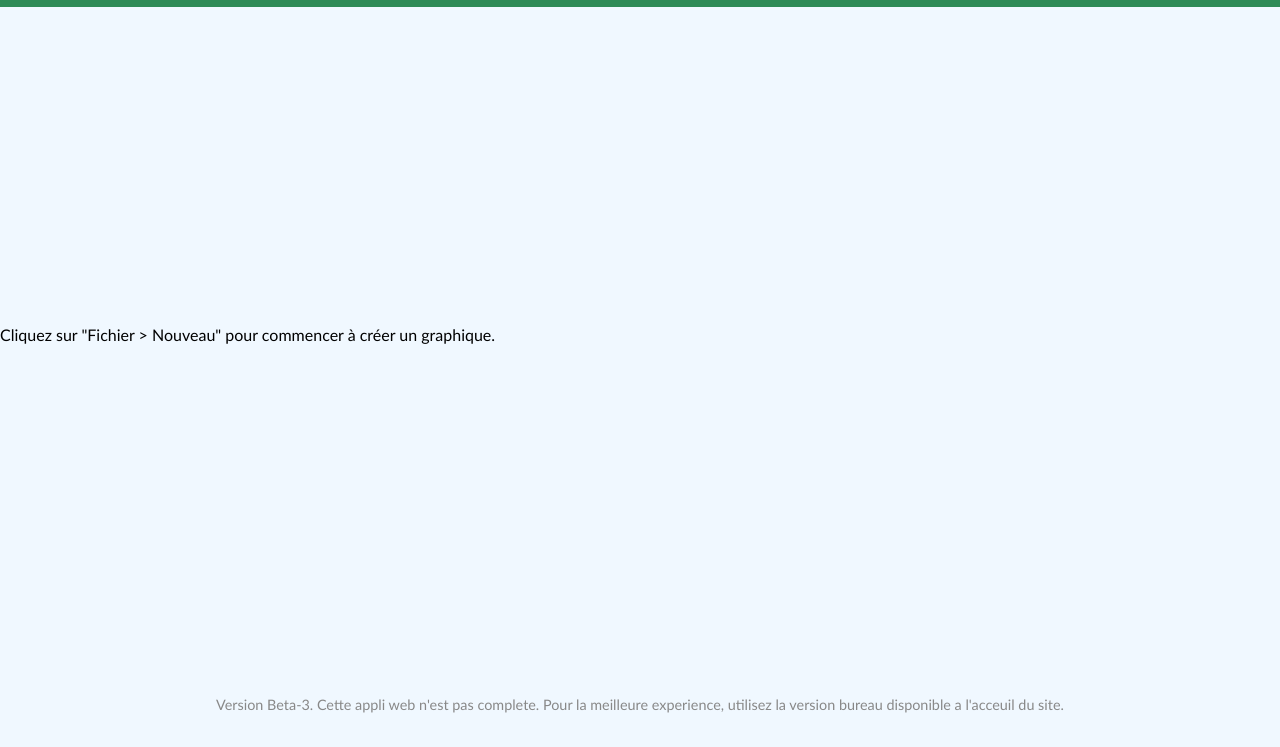
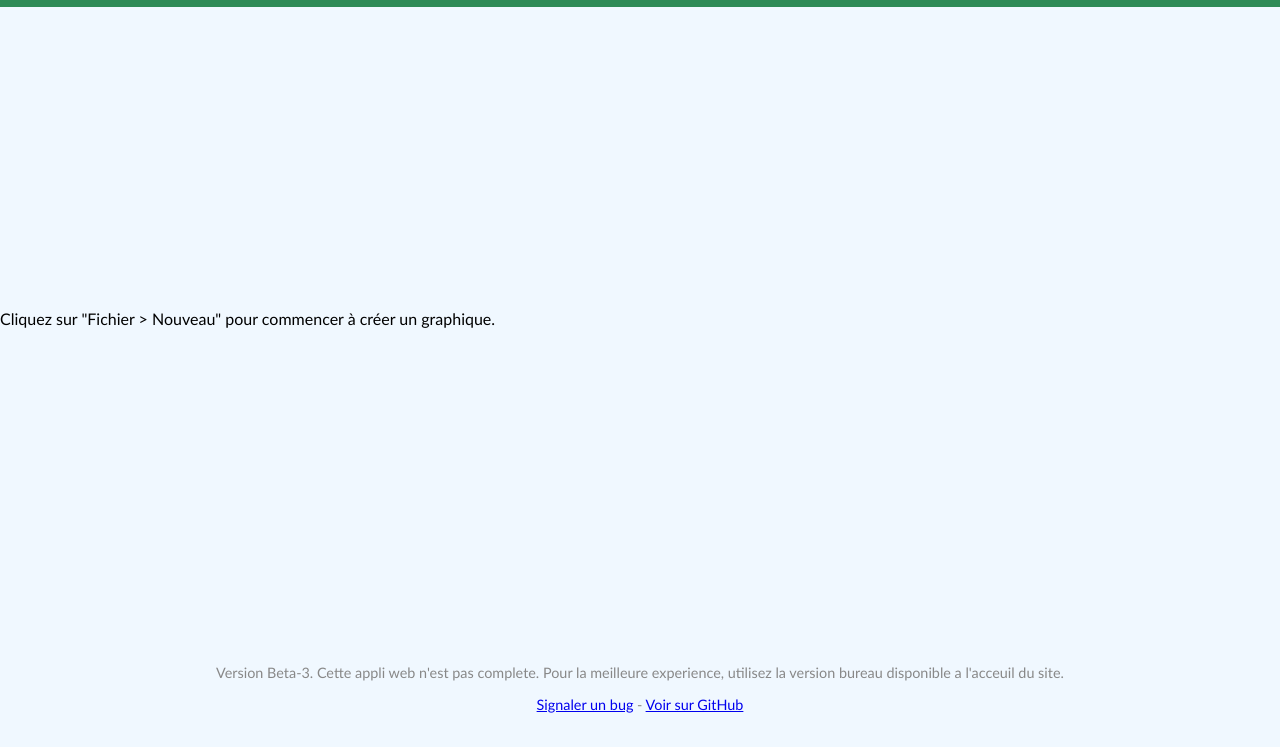
Before and after one commit to smoothgressi/online-smoothgressi, a plain HTML site: page index.html in a window 1280 px wide. Shown: the part 53-800 px from the top of the page. Drawn offline with nearby package versions, Linux system fonts and the light colour scheme.

Commit message:
Update index.html

```diff
--- a/index.html
+++ b/index.html
@@ -45,6 +45,7 @@
   <!-- Texte en bas de page -->
   <div class="footer">
     <p>Version Beta-3. Cette appli web n'est pas complete. Pour la meilleure experience, utilisez la version bureau disponible a l'acceuil du site.</p>
+    <p><a href=https://cuigi.zapto.org/apps/forms/s/qgoBfMwj5J4BCH2RRbSm7rgA>Signaler un bug</a> - <a href=https://github.com/smoothgressi/online-smoothgressi/>Voir sur GitHub</a></p>
   </div>
 
   <!-- Popup for Graph Creation -->
```
